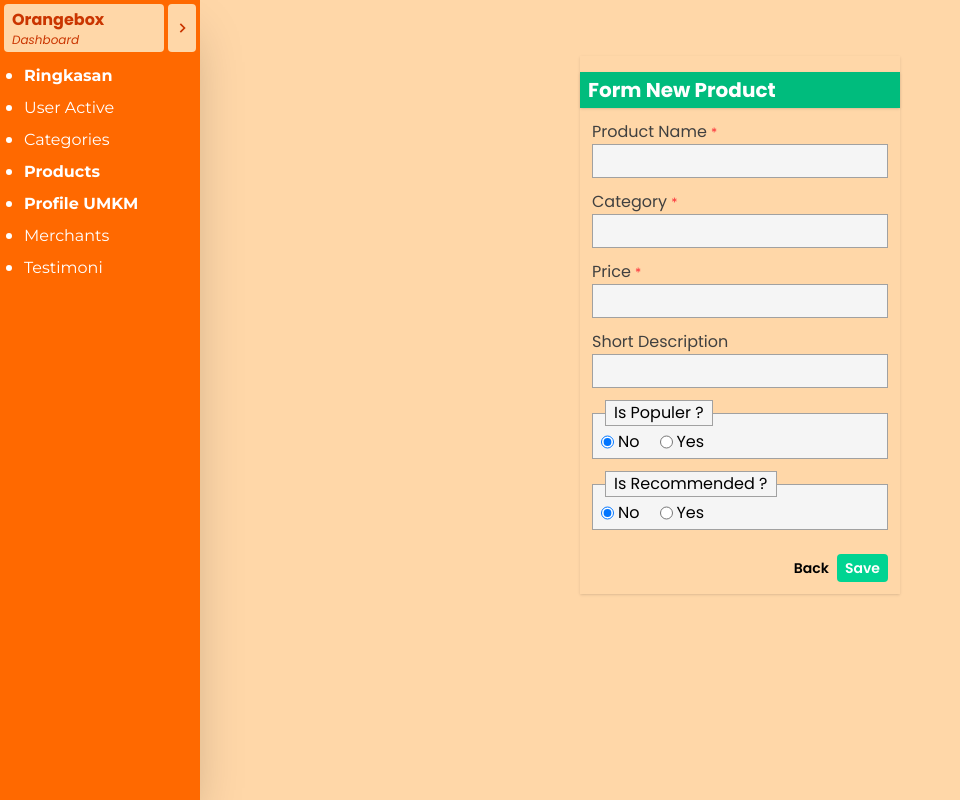
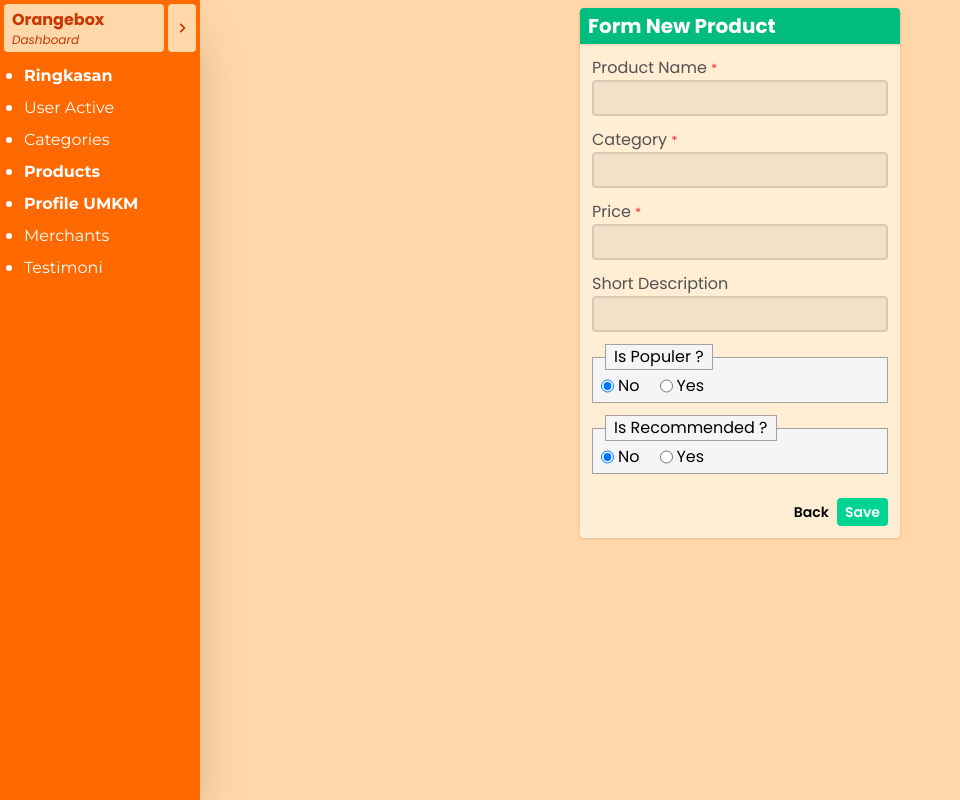
Before and after one commit to kurniawanpratama1999/orangebox-frontend, a React (Vite) app: page /admin/product/create in a window 1280 px wide. Shown: the whole page, without its empty margins (0-960 px from the left). Built offline with nearby package versions, Linux system fonts and the light colour scheme.

Commit message:
create: reusable UiFormControl

```diff
--- a/src/components/UiFormInput.jsx
+++ b/src/components/UiFormInput.jsx
@@ -2,18 +2,19 @@ import { useRef, useState } from "react";
 import { AiFillEye } from "@react-icons/all-files/ai/AiFillEye";
 import { AiFillEyeInvisible } from "@react-icons/all-files/ai/AiFillEyeInvisible";
 import { BiSearch } from "@react-icons/all-files/bi/BiSearch";
+import { useNavigate, useParams } from "react-router";
 
 export const UiFormInput = ({ idName, label, required, ...props }) => {
   return (
     <div className="flex flex-col">
-      <label htmlFor={idName} className="text-neutral-700">
+      <label htmlFor={idName} className="text-neutral-600">
         {label} {required && <small className="text-red-500">*</small>}
       </label>
       <input
         type="text"
         name={idName}
         id={idName}
-        className="border border-neutral-400 px-3 py-1 bg-neutral-100"
+        className="border-2 border-black/10 px-3 py-1 bg-black/5 rounded"
         required={required}
         {...props}
       />
@@ -32,17 +33,17 @@ export const UiFormPassword = ({ idName, label, required, ...props }) => {
       <label htmlFor={idName} className="text-neutral-700">
         {label} {required && <small className="text-red-500">*</small>}
       </label>
-      <div className="border border-neutral-400 bg-neutral-100 flex flex-row">
+      <div className="border-2 border-black/10 bg-black/5 rounded flex flex-row">
         <input
           name={idName}
           id={idName}
           type={isShowPassword ? "text" : "password"}
-          className="w-full px-3 py-1"
+          className="w-full px-3 py-1 bg-transparent"
           {...props}
         />
         <label
           htmlFor={`show-${idName}`}
-          className="px-2 bg-neutral-300 flex items-center">
+          className="px-2 bg-black/8 flex items-center">
           <span className="text-black">
             {isShowPassword ? <AiFillEyeInvisible /> : <AiFillEye />}
           </span>
@@ -80,3 +81,29 @@ export const UiFormSearch = ({ idName, ...props }) => {
     </div>
   );
 };
+
+export const UiFormControl = ({ formTitle, renderInput, renderAction }) => {
+  const params = useParams();
+  const isUpdate = Boolean(params.id);
+  const elForm = useRef(null);
+
+  return (
+    <section>
+      <div className="w-full max-w-xs mx-auto min-[320px]:shadow rounded bg-orange-100">
+        <div
+          className={[
+            isUpdate ? "bg-indigo-500" : "bg-emerald-500",
+            "font-bold text-xl py-1 px-2 text-white shadow rounded-t",
+          ].join(" ")}>
+          {isUpdate ? `Form Update ${formTitle}` : `Form New ${formTitle}`}
+        </div>
+        <form ref={elForm} className="mt-3 space-y-3 px-3 pb-3">
+          {renderInput()}
+          <div className="text-sm font-semibold flex gap-x-2 mt-6">
+            {renderAction(isUpdate)}
+          </div>
+        </form>
+      </div>
+    </section>
+  );
+};
--- a/src/pages/admin/category/CategoryFormControl.jsx
+++ b/src/pages/admin/category/CategoryFormControl.jsx
@@ -1,43 +1,33 @@
-import { useRef, useState } from "react";
-import { useNavigate, useParams } from "react-router";
-import { UiFormInput } from "@/components/UiFormInput";
+import { UiFormControl, UiFormInput } from "@/components/UiFormInput";
+import { useNavigate } from "react-router";
 
 const DefaultFormInput = () => {
   return (
     <>
       <UiFormInput idName="name" label="Product Name" required={true} />
+      <UiFormInput idName="category_id" label="Category Name" required={true} />
     </>
   );
 };
 
 export const CategoryFormControl = () => {
-  // HOOKS
-  const params = useParams();
   const navigate = useNavigate();
-  const elForm = useRef(null);
-
-  // LOGICS
-  const isUpdate = Boolean(params.id);
-
   return (
-    <main className="pt-12">
-      <section>
-        <div className="w-full max-w-xs mx-auto min-[320px]:shadow min-[320px]:pt-4">
-          <div
-            className={[
-              isUpdate ? "bg-indigo-500" : "bg-emerald-500",
-              "font-bold text-xl py-1 px-2 text-white shadow",
-            ].join(" ")}>
-            {isUpdate ? "Form Update Category" : "Form New Category"}
-          </div>
-          <form ref={elForm} className="mt-3 space-y-3 px-3 pb-3">
-            <DefaultFormInput />
-
-            <div className="text-sm font-semibold flex gap-x-2 justify-end mt-6">
+    <UiFormControl
+      formTitle={"Category"}
+      renderInput={() => <DefaultFormInput />}
+      renderAction={(isUpdate) => (
+        <>
+          {isUpdate && (
+            <button type="button" className="text-red-600">
+              Delete
+            </button>
+          )}
           <button
             type="button"
+            className="ml-auto"
             onClick={() => {
-                  navigate("/admin/category");
+              navigate(-1);
             }}>
             Back
           </button>
@@ -48,10 +38,8 @@ export const CategoryFormControl = () => {
             ].join(" ")}>
             Save {isUpdate && "change"}
           </button>
-            </div>
-          </form>
-        </div>
-      </section>
-    </main>
+        </>
+      )}
+    />
   );
 };
--- a/src/pages/admin/merchant/MerchantFormControl.jsx
+++ b/src/pages/admin/merchant/MerchantFormControl.jsx
@@ -1,6 +1,5 @@
-import { useRef } from "react";
-import { useNavigate, useParams } from "react-router";
-import { UiFormInput } from "@/components/UiFormInput";
+import { useNavigate } from "react-router";
+import { UiFormControl, UiFormInput } from "@/components/UiFormInput";
 
 const DefaultFormInput = () => {
   return (
@@ -12,33 +11,23 @@ const DefaultFormInput = () => {
 };
 
 export const MerchantFormControl = () => {
-  // HOOKS
-  const params = useParams();
   const navigate = useNavigate();
-  const elForm = useRef(null);
-
-  // LOGICS
-  const isUpdate = Boolean(params.id);
-
   return (
-    <main className="pt-12">
-      <section>
-        <div className="w-full max-w-xs mx-auto min-[320px]:shadow min-[320px]:pt-4">
-          <div
-            className={[
-              isUpdate ? "bg-indigo-500" : "bg-emerald-500",
-              "font-bold text-xl py-1 px-2 text-white shadow",
-            ].join(" ")}>
-            {isUpdate ? "Form Update Merchant" : "Form New Merchant"}
-          </div>
-          <form ref={elForm} className="mt-3 space-y-3 px-3 pb-3">
-            <DefaultFormInput />
-
-            <div className="text-sm font-semibold flex gap-x-2 justify-end mt-6">
+    <UiFormControl
+      formTitle={"Merchant"}
+      renderInput={() => <DefaultFormInput />}
+      renderAction={(isUpdate) => (
+        <>
+          {isUpdate && (
+            <button type="button" className="text-red-600">
+              Delete
+            </button>
+          )}
           <button
             type="button"
+            className="ml-auto"
             onClick={() => {
-                  navigate("/admin/merchant");
+              navigate(-1);
             }}>
             Back
           </button>
@@ -49,10 +38,8 @@ export const MerchantFormControl = () => {
             ].join(" ")}>
             Save {isUpdate && "change"}
           </button>
-            </div>
-          </form>
-        </div>
-      </section>
-    </main>
+        </>
+      )}
+    />
   );
 };
--- a/src/pages/admin/product/ProductDataList.jsx
+++ b/src/pages/admin/product/ProductDataList.jsx
@@ -16,7 +16,7 @@ export const ProductDataList = () => {
       <UiList
         datas={products}
         renderItems={(product) => (
-          <>
+          <div>
             <div className="flex gap-x-2">
               <div className="min-h-15 max-h-15 min-w-15 max-w-15 bg-orange-300 border"></div>
               <div className="text-orange-800">
@@ -55,7 +55,7 @@ export const ProductDataList = () => {
                 Rp {product.price.toLocaleString("id-ID")}
               </p>
             </div>
-          </>
+          </div>
         )}
       />
     </>
--- a/src/pages/admin/product/ProductFormControl.jsx
+++ b/src/pages/admin/product/ProductFormControl.jsx
@@ -1,6 +1,6 @@
 import { useRef, useState } from "react";
 import { useNavigate, useParams } from "react-router";
-import { UiFormInput } from "@/components/UiFormInput";
+import { UiFormControl, UiFormInput } from "@/components/UiFormInput";
 
 const DefaultFormInput = () => {
   return (
@@ -63,33 +63,23 @@ const DefaultFormInput = () => {
 };
 
 export const ProductFormControl = () => {
-  // HOOKS
-  const params = useParams();
   const navigate = useNavigate();
-  const elForm = useRef(null);
-
-  // LOGICS
-  const isUpdate = Boolean(params.id);
-
   return (
-    <main className="pt-12">
-      <section>
-        <div className="w-full max-w-xs mx-auto min-[320px]:shadow min-[320px]:pt-4">
-          <div
-            className={[
-              isUpdate ? "bg-indigo-500" : "bg-emerald-500",
-              "font-bold text-xl py-1 px-2 text-white shadow",
-            ].join(" ")}>
-            {isUpdate ? "Form Update Product" : "Form New Product"}
-          </div>
-          <form ref={elForm} className="mt-3 space-y-3 px-3 pb-3">
-            <DefaultFormInput />
-
-            <div className="text-sm font-semibold flex gap-x-2 justify-end mt-6">
+    <UiFormControl
+      formTitle={"Product"}
+      renderInput={() => <DefaultFormInput />}
+      renderAction={(isUpdate) => (
+        <>
+          {isUpdate && (
+            <button type="button" className="text-red-600">
+              Delete
+            </button>
+          )}
           <button
             type="button"
+            className="ml-auto"
             onClick={() => {
-                  navigate("/admin/product");
+              navigate(-1);
             }}>
             Back
           </button>
@@ -100,10 +90,8 @@ export const ProductFormControl = () => {
             ].join(" ")}>
             Save {isUpdate && "change"}
           </button>
-            </div>
-          </form>
-        </div>
-      </section>
-    </main>
+        </>
+      )}
+    />
   );
 };
--- a/src/pages/admin/testimoni/TestimoniFormControl.jsx
+++ b/src/pages/admin/testimoni/TestimoniFormControl.jsx
@@ -1,43 +1,38 @@
-import { useRef } from "react";
-import { useNavigate, useParams } from "react-router";
-import { UiFormInput } from "@/components/UiFormInput";
+import { useNavigate } from "react-router";
+import { UiFormControl, UiFormInput } from "@/components/UiFormInput";
 
 const DefaultFormInput = () => {
   return (
     <>
-      <UiFormInput idName="name" label="Product Name" required={true} />
+      <UiFormInput idName="name" label="Nama Lengkap" required={true} />
+      <UiFormInput
+        idName="description"
+        label="Apa kata mereka"
+        required={true}
+      />
+      <UiFormInput idName="job" label="Pekerjaan" required={true} />
     </>
   );
 };
 
 export const TestimoniFormControl = () => {
-  // HOOKS
-  const params = useParams();
   const navigate = useNavigate();
-  const elForm = useRef(null);
-
-  // LOGICS
-  const isUpdate = Boolean(params.id);
-
   return (
-    <main className="pt-12">
-      <section>
-        <div className="w-full max-w-xs mx-auto min-[320px]:shadow min-[320px]:pt-4">
-          <div
-            className={[
-              isUpdate ? "bg-indigo-500" : "bg-emerald-500",
-              "font-bold text-xl py-1 px-2 text-white shadow",
-            ].join(" ")}>
-            {isUpdate ? "Form Update Category" : "Form New Category"}
-          </div>
-          <form ref={elForm} className="mt-3 space-y-3 px-3 pb-3">
-            <DefaultFormInput />
-
-            <div className="text-sm font-semibold flex gap-x-2 justify-end mt-6">
+    <UiFormControl
+      formTitle={"Testimoni"}
+      renderInput={() => <DefaultFormInput />}
+      renderAction={(isUpdate) => (
+        <>
+          {isUpdate && (
+            <button type="button" className="text-red-600">
+              Delete
+            </button>
+          )}
           <button
             type="button"
+            className="ml-auto"
             onClick={() => {
-                  navigate("/admin/category");
+              navigate(-1);
             }}>
             Back
           </button>
@@ -48,10 +43,8 @@ export const TestimoniFormControl = () => {
             ].join(" ")}>
             Save {isUpdate && "change"}
           </button>
-            </div>
-          </form>
-        </div>
-      </section>
-    </main>
+        </>
+      )}
+    />
   );
 };
--- a/src/pages/admin/user/UserFormControl.jsx
+++ b/src/pages/admin/user/UserFormControl.jsx
@@ -1,6 +1,9 @@
-import { useRef, useState } from "react";
-import { useNavigate, useParams } from "react-router";
-import { UiFormInput, UiFormPassword } from "@/components/UiFormInput";
+import { useNavigate } from "react-router";
+import {
+  UiFormControl,
+  UiFormInput,
+  UiFormPassword,
+} from "@/components/UiFormInput";
 
 const DefaultFormInput = () => {
   return (
@@ -24,60 +27,23 @@ const PasswordFormInput = () => {
 };
 
 export const UserFormControl = () => {
-  // HOOKS
-  const params = useParams();
   const navigate = useNavigate();
-  const elForm = useRef(null);
-  const [isFormPasswordActive, setFormPassword] = useState(false);
-
-  // LOGICS
-  const isUpdate = Boolean(params.id);
-
-  // HANDLERS
-  const handleFormPassword = () => {
-    setFormPassword((prev) => !prev);
-    elForm.current.reset();
-  };
-
   return (
-    <main className="pt-12">
-      <section>
-        <div className="w-full max-w-xs mx-auto min-[320px]:shadow min-[320px]:pt-4">
-          <div
-            className={[
-              isUpdate ? "bg-indigo-500" : "bg-emerald-500",
-              "font-bold text-xl py-1 px-2 text-white shadow",
-            ].join(" ")}>
-            {isUpdate ? "Form Update User" : "Form New User"}
-          </div>
-          <form ref={elForm} className="mt-3 space-y-3 px-3 pb-3">
-            {isUpdate ? (
-              isFormPasswordActive ? (
-                <PasswordFormInput />
-              ) : (
-                <DefaultFormInput />
-              )
-            ) : (
+    <UiFormControl
+      formTitle={"User"}
+      renderInput={() => <DefaultFormInput />}
+      renderAction={(isUpdate) => (
         <>
-                <DefaultFormInput />
-                <PasswordFormInput />
-              </>
+          {isUpdate && (
+            <button type="button" className="text-red-600">
+              Delete
+            </button>
           )}
-
-            {params.id && (
           <button
             type="button"
-                onClick={handleFormPassword}
-                className="text-orange-600 text-xs text-center w-full">
-                {isFormPasswordActive ? "Cancel it!" : "Change Password ?"}
-              </button>
-            )}
-
-            <div className="text-sm font-semibold flex gap-x-2 justify-end mt-6">
-              <button
-                type="button"
+            className="ml-auto"
             onClick={() => {
-                  navigate("/admin/user");
+              navigate(-1);
             }}>
             Back
           </button>
@@ -88,10 +54,8 @@ export const UserFormControl = () => {
             ].join(" ")}>
             Save {isUpdate && "change"}
           </button>
-            </div>
-          </form>
-        </div>
-      </section>
-    </main>
+        </>
+      )}
+    />
   );
 };
```
Also changed, not shown: src/components/UiListTable.jsx (+8 -5 lines). Lines whose indentation alone changed are shown as unchanged.
